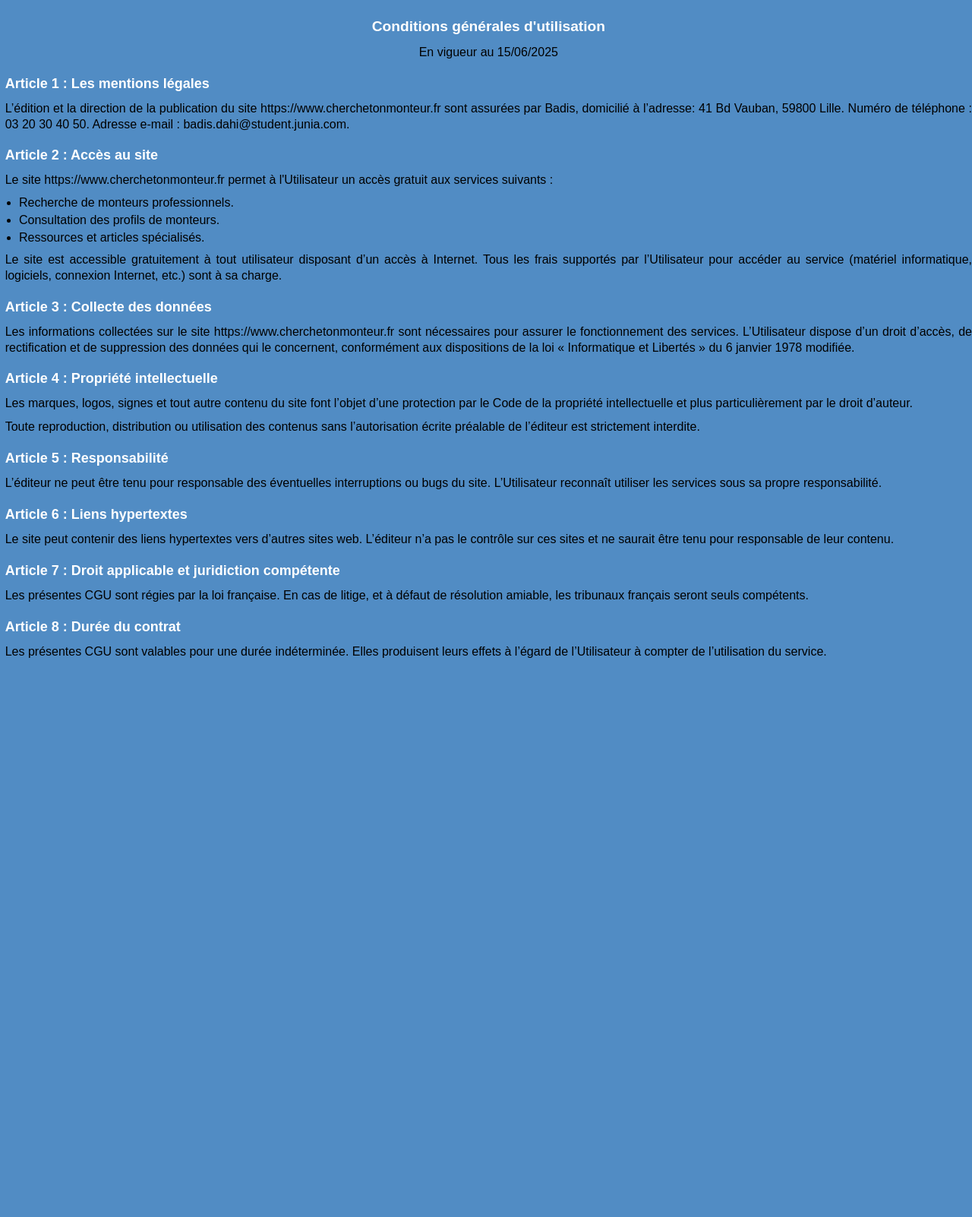
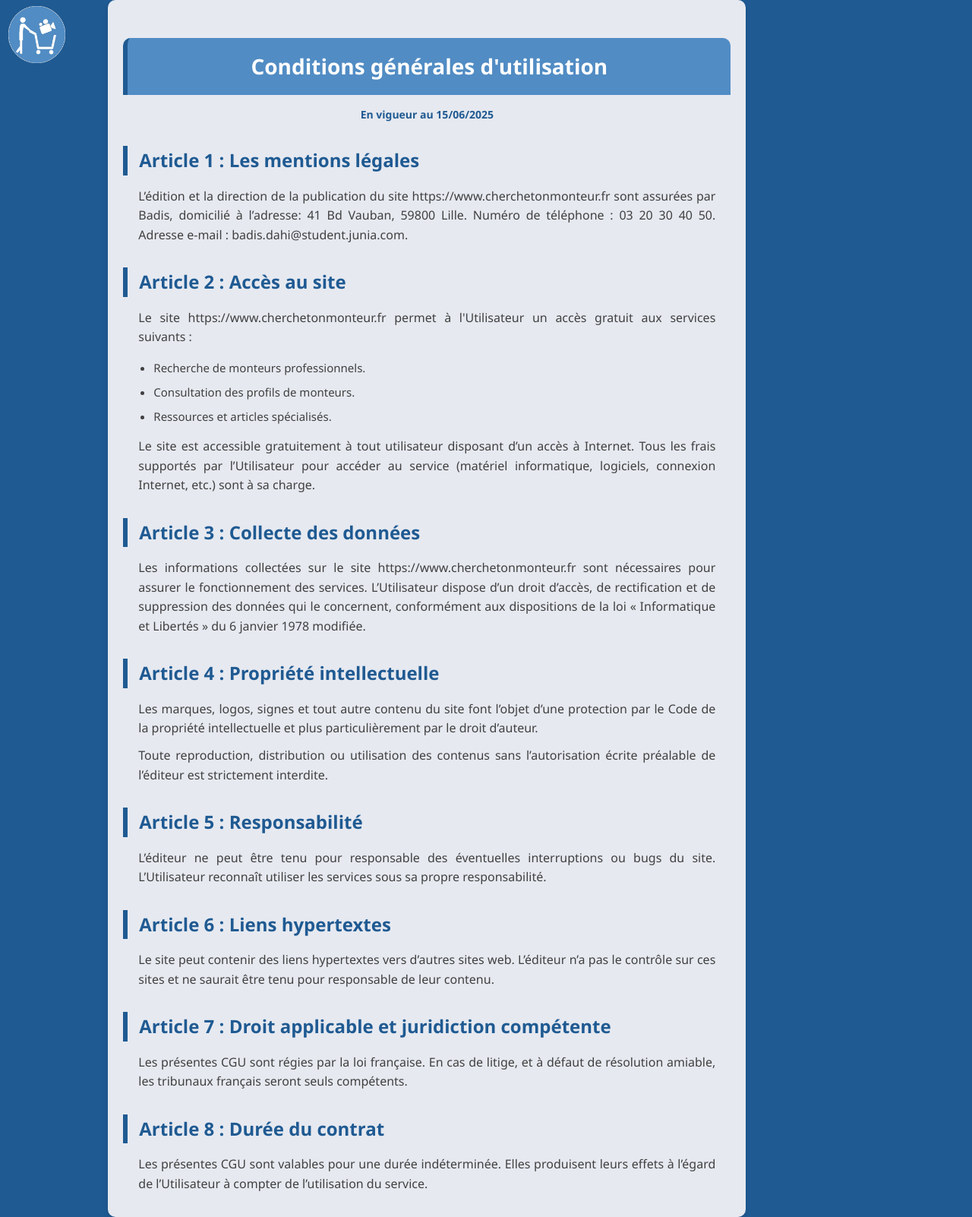
Before and after one commit to Neplexx/PROJET-WEB, a PHP site: page /html/conditions.html in a window 1280 px wide. Shown: the whole page at 76% size. Before the commit the page ends 866 px from the top, so only its background shows below. Run offline with PHP 8.4, Linux system fonts and the light colour scheme.

Commit message:
conditons

```diff
--- a/html/conditions.html
+++ b/html/conditions.html
@@ -6,8 +6,12 @@
     <link rel="stylesheet" type="text/css" href="../styles/conditionsstyle.css">
     <title>Termes et Conditions | CTM</title>
     <meta name="author" content="Un-named" />
+
 </head>
 <body>
+    <div class="bigconteneur">
+    <a href="../index.html"><img id="logo" src="../pictures/logorond.png" alt="Logo CTM"></a>
+    <div class="conteneur">
     <h1>Conditions générales d'utilisation</h1>
     <p></p>
     <p>En vigueur au 15/06/2025</p>
@@ -63,5 +67,7 @@
     <p>
         Les présentes CGU sont valables pour une durée indéterminée. Elles produisent leurs effets à l’égard de l’Utilisateur à compter de l’utilisation du service.
     </p>
+</div>
+</div>
 </body>
 </html>
--- a/styles/conditionsstyle.css
+++ b/styles/conditionsstyle.css
@@ -1,53 +1,114 @@
-:root{
-    --bleu-principal:#518CC4;
-    --bleu-bordure:#1F5A92;
-    --bleu-texte-1:#79B5EA;
-    --bleu-fond:#BFCBE8;
-    --orange:#D4603F;
-    --gris-texte:#E0E0E0;
+:root {
+    --bleu-principal: #518CC4;
+    --bleu-bordure: #1F5A92;
+    --bleu-texte-1: #79B5EA;
+    --bleu-fond: #F0F7FF;
+    --orange: #D4603F;
+    --gris-texte: #404040;
+    --blanc-texte: #FFFFFF;
+    --gris-fond: #E6E9F0;
 }
+
 body {
-    font-family: Arial, sans-serif;
+    font-family: 'Segoe UI', Tahoma, Geneva, Verdana, sans-serif;
     margin: 0;
     padding: 0;
-    background-color: var(--bleu-principal);
+    background-color: var(--bleu-bordure);
+    color: var(--gris-texte);
+    line-height: 1.6;
 }
-
+.bigconteneur {
+    display: flex;
+}
+#logo {
+    position: relative;
+    right: 50%;
+    width: 75px;
+    height: 75px;
+    left: 15%;
+    top: 0.5%;
+}
+#logo:hover {
+    content: url("../pictures/deco.png");
+    position: relative;
+    height: 75px;
+    width: 75px;
+}
 h1 {
     text-align: left;
-    padding-left: 5pt;
-    margin-top: 20px;
-    font-size: 18px;
-    color: white;
-
+    padding-left: 20px;
+    margin: 30px 0 15px;
+    font-size: 24px;
+    color: var(--bleu-bordure);
+    border-left: 6px solid var(--bleu-bordure);
+    padding-left: 15px;
 }
 
 h1:first-of-type {
     text-align: center;
-    padding-top: 3pt;
-    font-weight: bolder;
-    font-size: larger;
+    padding-top: 20px;
+    font-weight: bold;
+    font-size: 28px;
+    color: var(--blanc-texte);
+    background-color: var(--bleu-principal);
+    padding: 15px 0;
+    border-radius: 10px 10px 0 0;
 }
 
 p {
+    margin: 10px 20px;
+    padding: 0;
+    color: var(--gris-texte);
     text-align: justify;
-    padding-left: 5pt;
-    line-height: 1.3;
-    margin: 10px 0;
-    color: black;
 }
 
 p:nth-of-type(2) {
     text-align: center;
+    font-weight: bold;
+    color: var(--bleu-bordure);
+    font-size: 14px;
 }
 
 ul {
-    margin: 10px 0;
-    padding-left: 25px;
-    color: black;
+    margin: 15px 40px;
+    padding: 0;
+    list-style: disc;
+    color: var(--gris-texte);
 }
 
 li {
-    margin-bottom: 5px;
-    color: black;
+    margin-bottom: 8px;
+    font-size: 15px;
 }
+
+a {
+    color: var(--bleu-bordure);
+    text-decoration: none;
+    font-weight: bold;
+}
+
+a:hover {
+    text-decoration: underline;
+}
+
+footer {
+    text-align: center;
+    margin-top: 30px;
+    padding: 20px 0;
+    background-color: var(--bleu-bordure);
+    color: var(--blanc-texte);
+    font-size: 14px;
+    border-top: 4px solid var(--bleu-principal);
+}
+
+.conteneur {
+    position: relative;
+    right: 9%;
+    max-width: 800px;
+    margin: 0 auto;
+    background-color: var(--gris-fond);
+    border-radius: 10px;
+    box-shadow: 0px 4px 6px rgba(0, 0, 0, 0.1);
+    overflow: hidden;
+    padding: 20px;
+}
```
